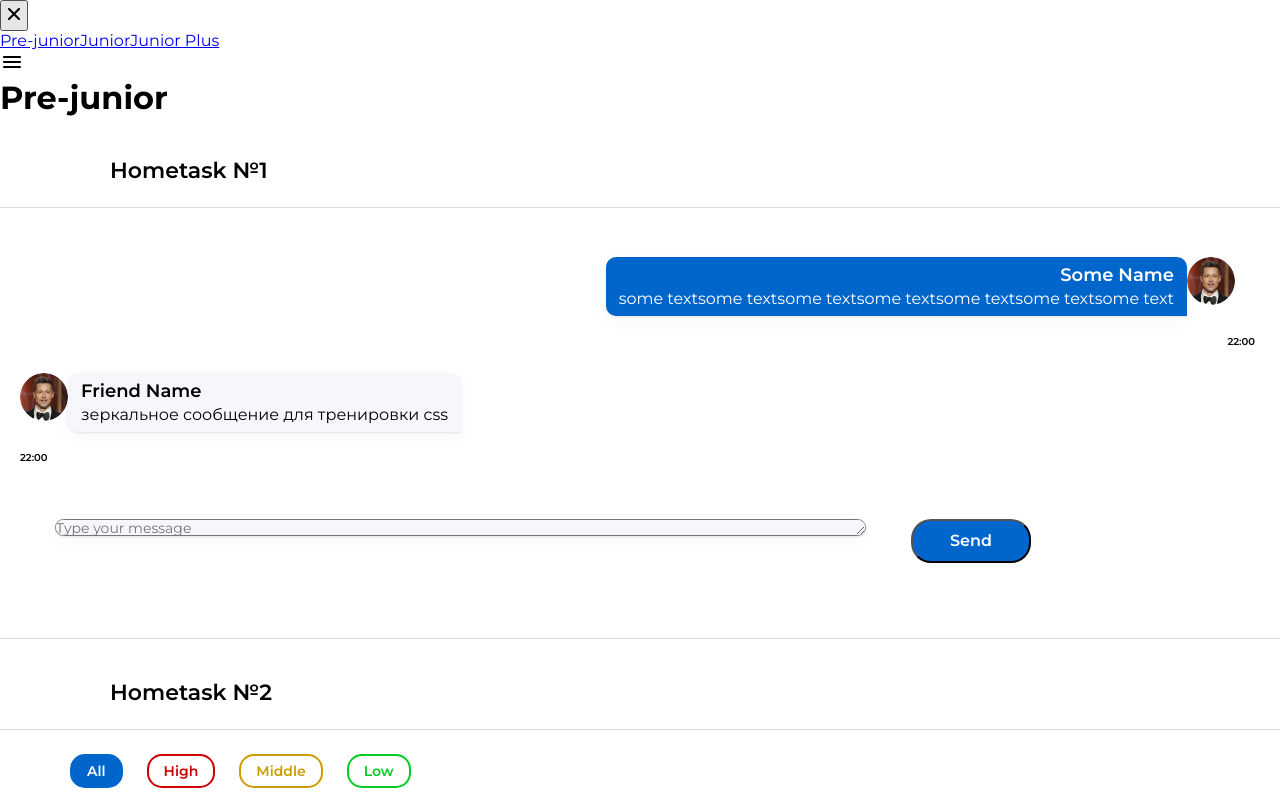
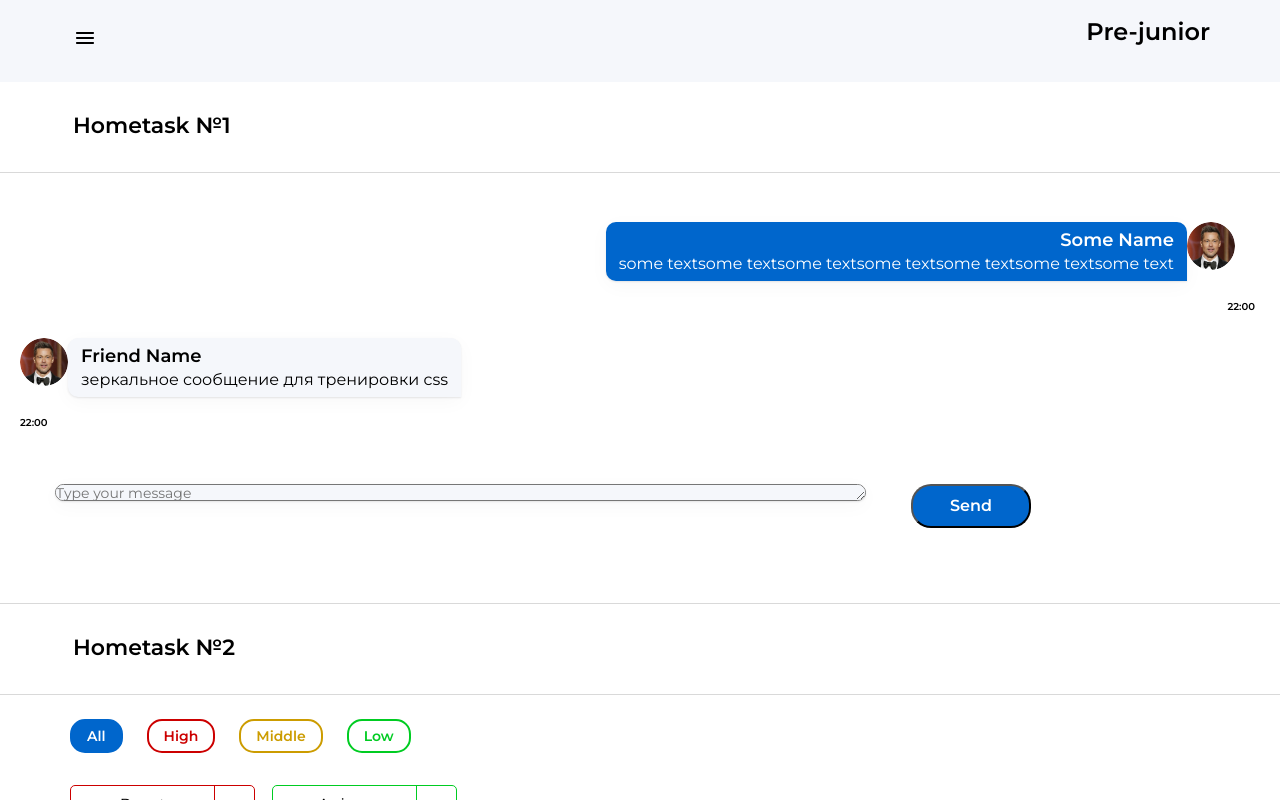
Before and after one commit to Karpenko21/my-homework, a React (Create React App) app: page /#/pre-junior in a window 1280 px wide. Shown: the top 800 px of the page. Built offline with nearby package versions, Linux system fonts and the light colour scheme.

Commit message:
hw5 final

```diff
--- a/src/s1-main/App.module.css
+++ b/src/s1-main/App.module.css
@@ -23,6 +23,7 @@ body * {
     padding: 24px 0;
     border-top: 1px solid #D9D9D9;
     border-bottom: 1px solid #D9D9D9;
+
 }
 
 .hwTitle {
@@ -31,10 +32,11 @@ body * {
     line-height: 27px;
     color: #000000;
     margin-bottom: 10px;
-    margin-left: 70px;
-    height: 48px;
+    margin-left: 73px;
+    height: 80px;
     vertical-align: bottom;
-    padding: 40px;
+    padding-top: 30px;
+
 }
 .hw1{
     min-height: 100vh;
--- a/src/s2-homeworks/hw05/header/Header.module.css
+++ b/src/s2-homeworks/hw05/header/Header.module.css
@@ -1,8 +1,19 @@
 .burgerMenuIcon {
+    margin: 26px 0px 32px 73px;
 }
 
 .header {
+    display: flex;
+    flex-direction: row;
+    justify-content: space-between;
+    background: #F5F7FB;
 }
 
 .header h1 {
+    margin: 17px 70px 14px 0px;
+    font-family: 'Montserrat';
+    font-style: normal;
+    font-weight: 600;
+    font-size: 24px;
+    line-height: 29px;
 }
--- a/src/s2-homeworks/hw05/sidebar/Sidebar.module.css
+++ b/src/s2-homeworks/hw05/sidebar/Sidebar.module.css
@@ -1,24 +1,61 @@
 .sidebar {
+    transform: translate(-320px);
+    width: 317px;
+    height: 720px;
+    position: fixed;
+    top: 0px;
+    left: 0px;
+    background: #F5F7FB;
+    z-index: 100
 }
 
 .sidebar.open {
+    transform: translate(0px);
 }
 
 .background {
+    background: #000000;
+    opacity: 0.3;
 }
 
 .nav {
+    width: 100%;
+    height: 100%;
+    display: flex;
+    flex-direction: column;
+    margin-left: 70px;
 }
 
+
 .nav a {
+    font-style: normal;
+    font-weight: 600;
+    font-size: 22px;
+    line-height: 27px;
+    color: #000000;
+    text-decoration: none;
+    padding: 35px 0px;
 }
 
 .nav a:hover {
+    font-style: normal;
+    font-weight: 600;
+    font-size: 22px;
+    line-height: 27px;
+    color: #58ACFF;
+
 }
 
 .nav a.active {
+    font-style: normal;
+    font-weight: 600;
+    font-size: 22px;
+    line-height: 27px;
+    color: #0059B2;
+    text-decoration: underline;
 }
 .close {
+    margin: 16px 24px 0px 269px;
 }
 
 .close img {
--- a/src/s2-homeworks/hw05/sidebar/Sidebar.tsx
+++ b/src/s2-homeworks/hw05/sidebar/Sidebar.tsx
@@ -31,7 +31,7 @@ export const Sidebar: FC<PropsType> = ({open, handleClose}) => {
                         id={'hw5-pre-junior-link'}
                         to={PATH.PRE_JUNIOR}
                         onClick={handleClose}
-                        // className={...} // делает студент
+                        className={({isActive}) => isActive  ? ' ' + s.active : ''} // делает студент
                     >
                         Pre-junior
                     </NavLink>
@@ -39,7 +39,7 @@ export const Sidebar: FC<PropsType> = ({open, handleClose}) => {
                         id={'hw5-junior-link'}
                         to={PATH.JUNIOR}
                         onClick={handleClose}
-                        // className={...} // делает студент
+                        className={({isActive}) => isActive  ? ' ' + s.active : ''} // делает студент
                     >
                         Junior
                     </NavLink>
@@ -47,7 +47,7 @@ export const Sidebar: FC<PropsType> = ({open, handleClose}) => {
                         id={'hw5-junior-plus-link'}
                         to={PATH.JUNIOR_PLUS}
                         onClick={handleClose}
-                        // className={...} // делает студент
+                        className={({isActive}) => isActive  ? ' ' + s.active : ''} // делает студент
                     >
                         Junior Plus
                     </NavLink>
```
